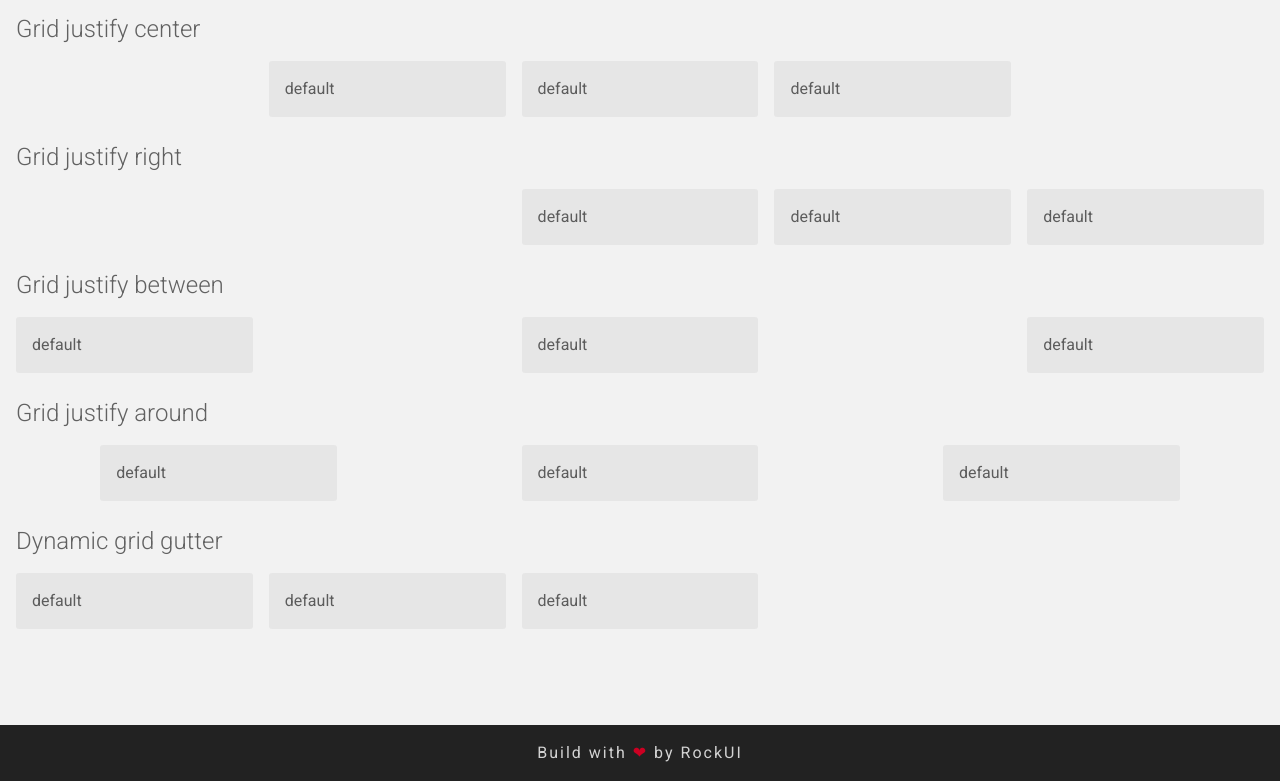
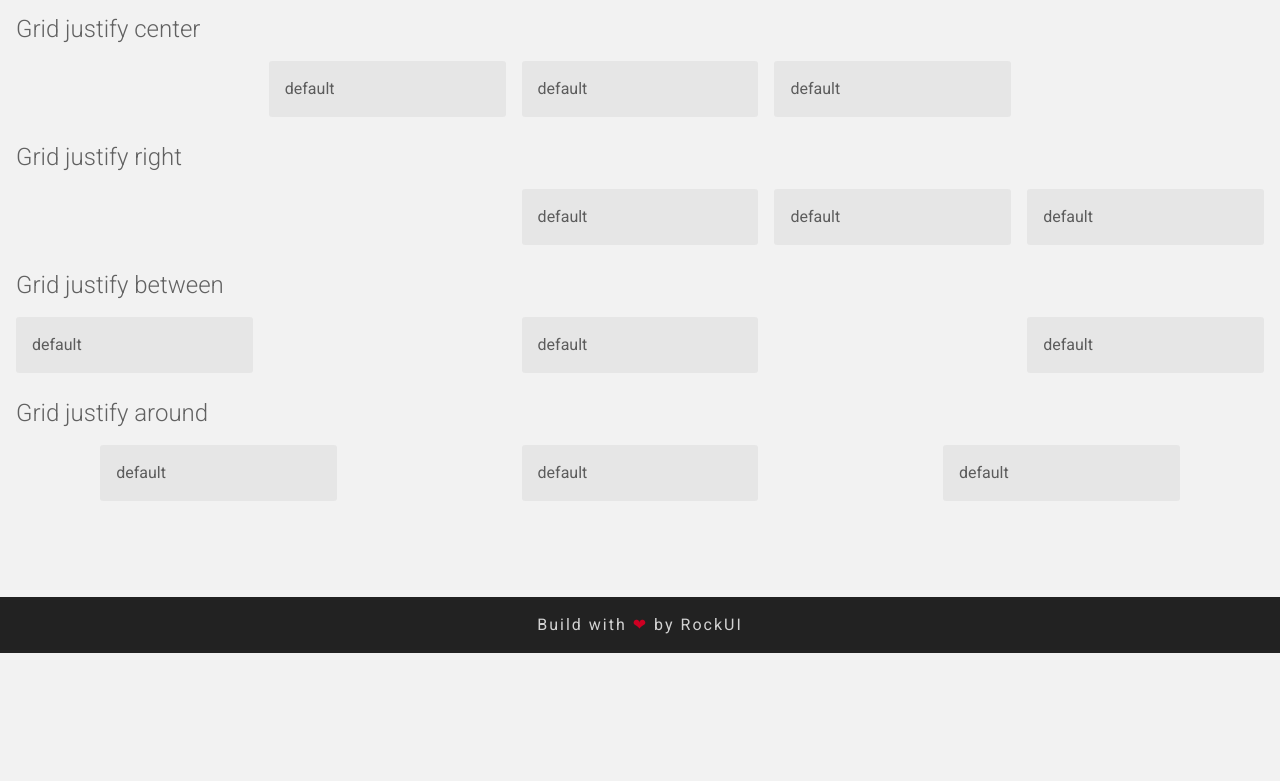
Before and after one commit to bechamel/bechamel.grid, a website: page demo/index.html in a window 1280 px wide. Shown: the part 1240-2021 px from the top of the page. After the commit the page ends 1893 px from the top, so only its background shows below. Drawn offline with Linux system fonts and the light colour scheme.

```diff
--- a/demo/index.html
+++ b/demo/index.html
@@ -121,15 +121,6 @@
         </div>
       </div>
 
-      <div class="container dynamic_gutter">
-        <h3>Dynamic grid gutter</h3>
-        <div class="grid">
-          <div class="column"><div>default</div></div>
-          <div class="column"><div>default</div></div>
-          <div class="column"><div>default</div></div>
-        </div>
-      </div>
-
     </div>
 
   </main>
```
